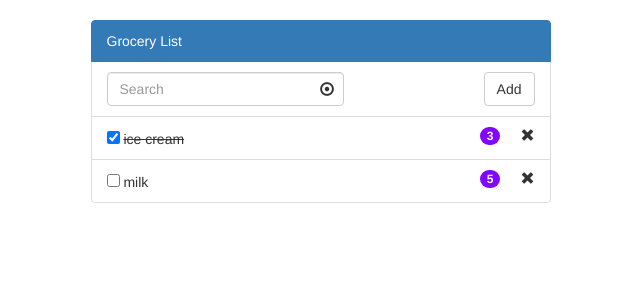
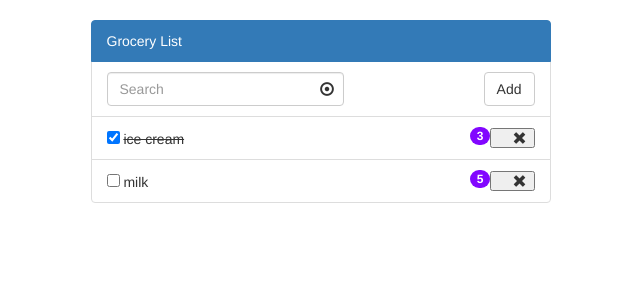
Before and after one commit to SmrtShopper/smart-shopper, a PHP site: page / in a window 1280 px wide. Shown: the part 52-352 px from the top of the page, without its empty margins (312-952 px from the left). Run offline with PHP 8.4, Linux system fonts and the light colour scheme; some libraries are stand-ins or nearby versions.

Commit message:
testing button

```diff
--- a/assets/css/desktop.css
+++ b/assets/css/desktop.css
@@ -7,6 +7,10 @@
 
 #record_button {
 	pointer-events: auto;
+}
+
+#delete_button {
+  pointer-events: auto;
 }
 
 .glyphicon-remove {
--- a/groceryItem.js
+++ b/groceryItem.js
@@ -21,6 +21,9 @@ angular.module('smartShopper', [])
           $scope.items.push({description: document.getElementById("grocItem").value, price:1000000, bought: false});
           document.getElementById("grocItem").value = '';
     };
+    $scope.deleteItem = function() {
+        alert("HI");
+    };
     $scope.voiceRec = function(){
 
     var recognition = new webkitSpeechRecognition();
--- a/index.html
+++ b/index.html
@@ -68,7 +68,7 @@
       </li>
       <li class= "list-group-item" ng-repeat="item in items">
           <input type="checkbox" ng-model=item.bought>
-          <i class="glyphicon glyphicon-remove pull-right"></i>
+          <button id="delete_button" class="glyphicon glyphicon-remove pull-right" ng-click="deleteItem()"></button>
           <span class = "item-bought-{{item.bought}}">{{item.description}}</span>
           <span class = "badge badge_quantity">{{item.quantity}}</span>
 
```
